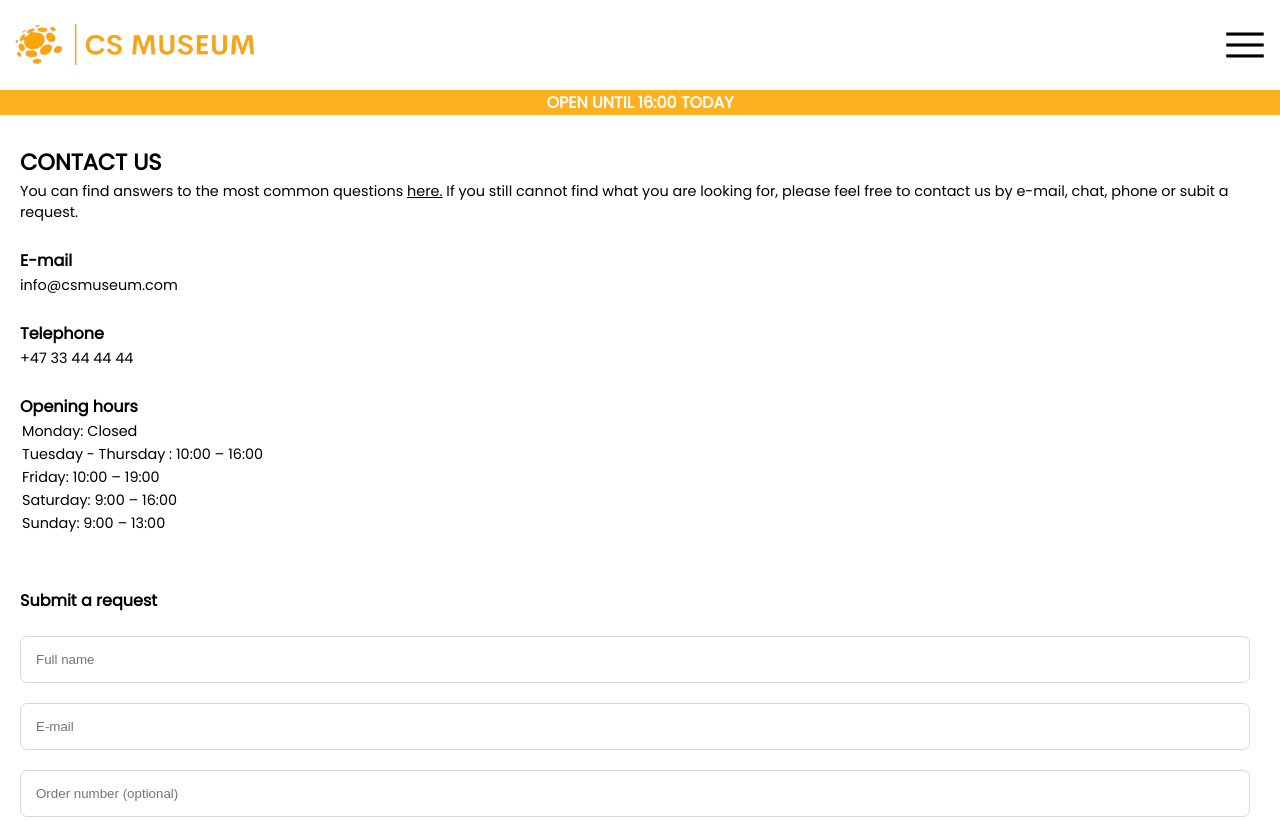
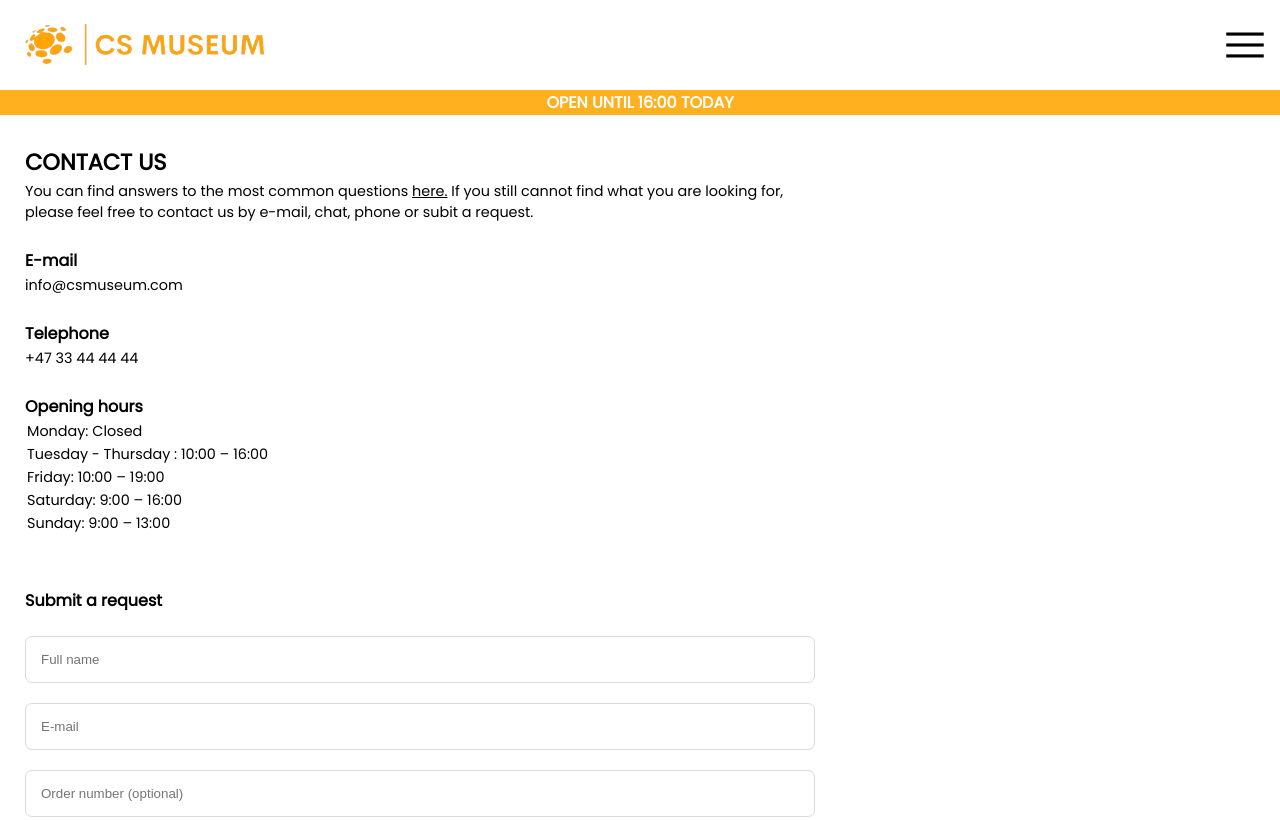
Before and after one commit to RVHUSA/semester.project.1, a plain HTML site: page contact.html in a window 1280 px wide. Shown: the top 820 px of the page. Drawn offline with nearby package versions, Linux system fonts and the light colour scheme; a web font is replaced by a local one.

Commit message:
margin & font

```diff
--- a/css/contact.css
+++ b/css/contact.css
@@ -5,7 +5,8 @@ h1 {
 }
 
 .contact {
-    margin: 30px 20px;
+    margin: 30px 25px;
+    max-width: 800px;
 }
 
 .quest,
--- a/css/exhibitions.css
+++ b/css/exhibitions.css
@@ -18,16 +18,20 @@ main {
     margin-bottom: 40px;
 }
 
+h2 {
+    font-weight: bolder;
+}
+
 
 
 /* Blue part / Intro */
 .intro-blue {
     background: #CCEAFA;
-    padding: 1px 20px;
+    padding: 1px 25px;
 }
 
 .intro h1 {
-    padding: 0px 15px;
+    padding: 0px 25px;
     margin: 15px 0px;
     }
 
--- a/css/styles.css
+++ b/css/styles.css
@@ -54,7 +54,7 @@ header {
 
 header img {
     max-width: 200px;
-    margin-left: 10px;
+    margin-left: 20px;
 }
 
 .material-symbols-outlined {
--- a/css/visit.css
+++ b/css/visit.css
@@ -3,7 +3,7 @@
 main h1 {
     text-transform: uppercase;
     font-weight: bolder;
-    margin: 15px 20px;
+    margin: 15px 25px;
 }
 
 main h2 {
```
